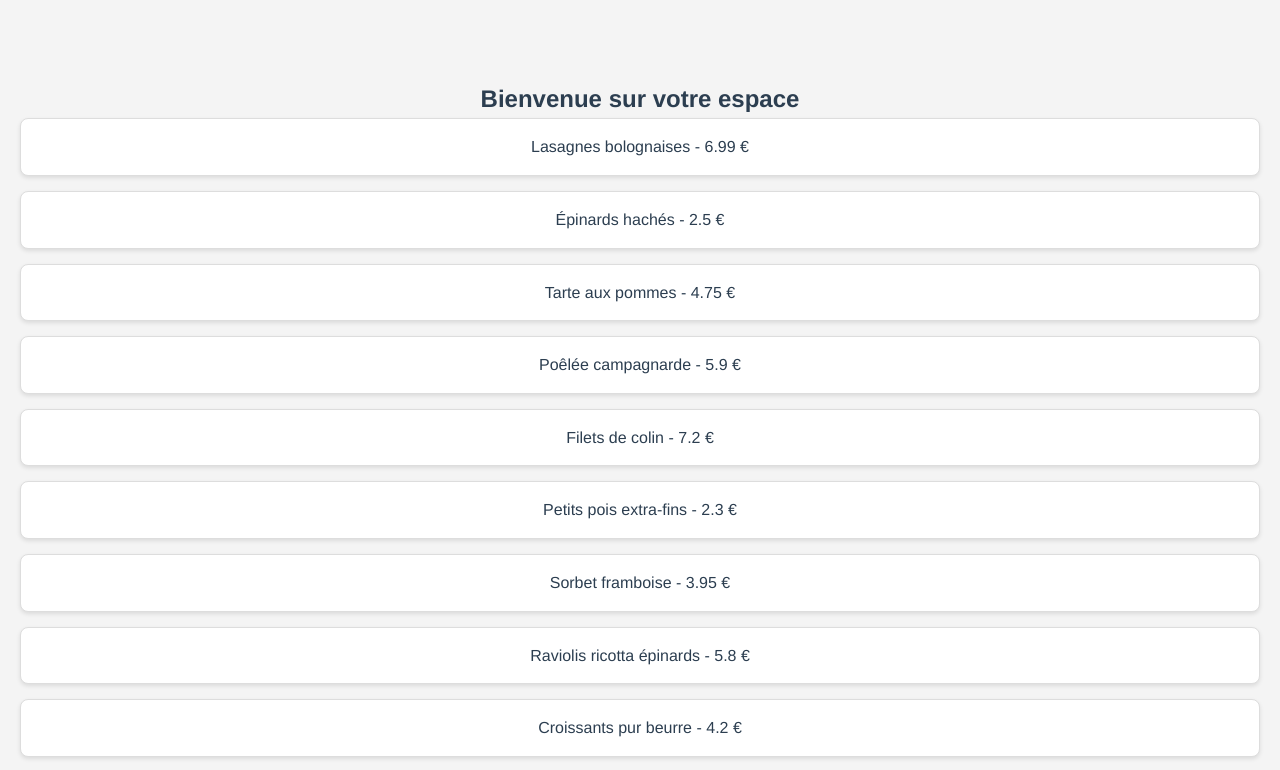
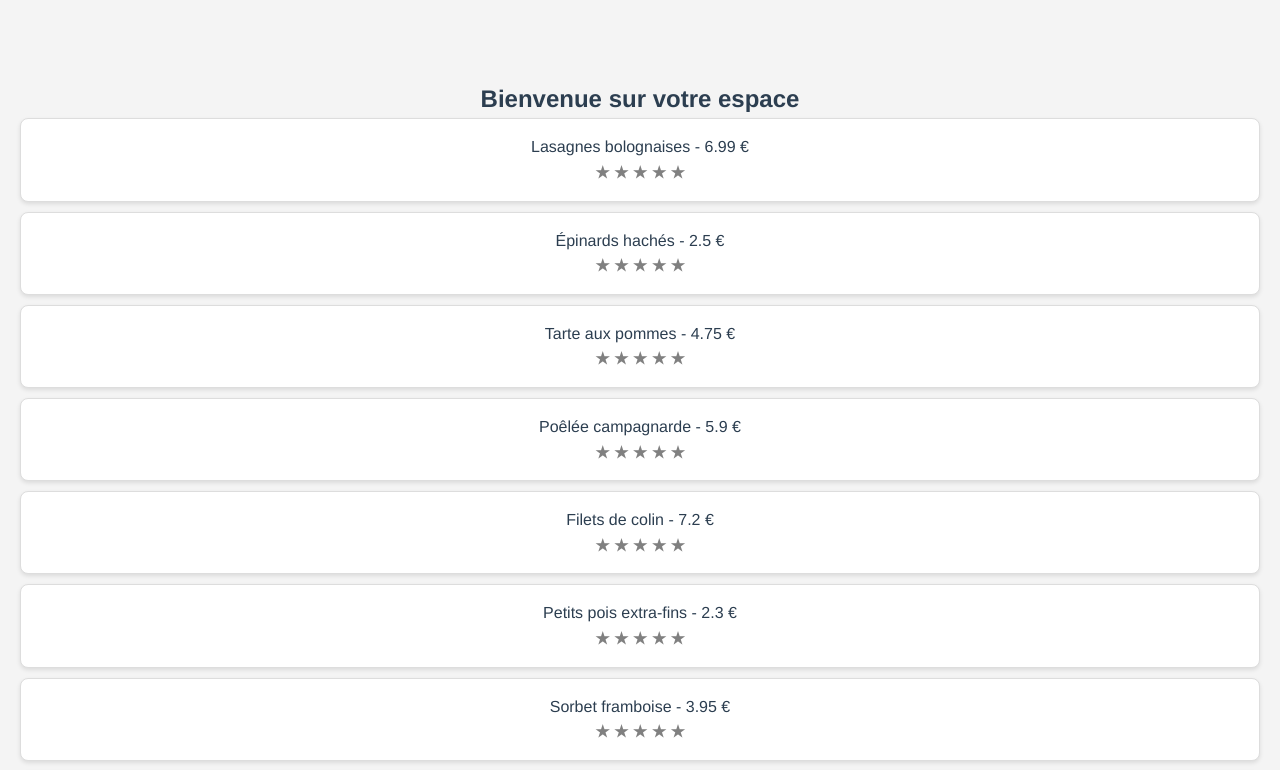
Before and after one commit to cynthiaapura/b3-rattrapages-apura-cynthia, a Vue app in the folder 14-frameworks-front/picard_app/: page / in a window 1280 px wide. Shown: the top 770 px of the page. Built offline with nearby package versions, Linux system fonts and the light colour scheme.

Commit message:
feat: add product rating system with toast notification

```diff
--- a/14-frameworks-front/picard_app/public/products.json
+++ b/14-frameworks-front/picard_app/public/products.json
@@ -5,6 +5,7 @@
     "description": "Lasagnes à la viande de bœuf, sauce tomate cuisinée.",
     "price": 6.99,
     "quantity": 12,
+    "rate": 0,
     "category": "Plats cuisinés",
     "expirationDate": "2025-12-01",
     "addedDate": "2025-08-01"
@@ -15,6 +16,7 @@
     "description": "Épinards surgelés prêts à cuisiner.",
     "price": 2.50,
     "quantity": 30,
+    "rate": 0,
     "category": "Légumes",
     "expirationDate": "2026-01-15",
     "addedDate": "2025-08-01"
@@ -25,6 +27,7 @@
     "description": "Tarte croustillante garnie de pommes caramélisées.",
     "price": 4.75,
     "quantity": 15,
+    "rate": 0,
     "category": "Desserts",
     "expirationDate": "2026-03-10",
     "addedDate": "2025-08-01"
@@ -35,6 +38,7 @@
     "description": "Mélange de pommes de terre, lardons et champignons.",
     "price": 5.90,
     "quantity": 20,
+    "rate": 0,
     "category": "Plats cuisinés",
     "expirationDate": "2026-05-01",
     "addedDate": "2025-08-01"
@@ -45,6 +49,7 @@
     "description": "Poisson blanc sans arêtes, surgelé.",
     "price": 7.20,
     "quantity": 18,
+    "rate": 0,
     "category": "Poissons",
     "expirationDate": "2026-06-15",
     "addedDate": "2025-08-01"
@@ -55,6 +60,7 @@
     "description": "Petits pois doux et tendres, surgelés.",
     "price": 2.30,
     "quantity": 40,
+    "rate": 0,
     "category": "Légumes",
     "expirationDate": "2026-04-01",
     "addedDate": "2025-08-01"
@@ -65,6 +71,7 @@
     "description": "Sorbet fruité sans colorant ni conservateur.",
     "price": 3.95,
     "quantity": 25,
+    "rate": 0,
     "category": "Desserts",
     "expirationDate": "2026-07-20",
     "addedDate": "2025-08-01"
@@ -75,6 +82,7 @@
     "description": "Pâtes farcies aux épinards et à la ricotta.",
     "price": 5.80,
     "quantity": 22,
+    "rate": 0,
     "category": "Plats cuisinés",
     "expirationDate": "2026-02-28",
     "addedDate": "2025-08-01"
@@ -85,6 +93,7 @@
     "description": "Viennoiseries précuites à réchauffer au four.",
     "price": 4.20,
     "quantity": 35,
+    "rate": 0,
     "category": "Petit-déjeuner",
     "expirationDate": "2026-08-01",
     "addedDate": "2025-08-01"
@@ -95,6 +104,7 @@
     "description": "Fruits rouges surgelés pour desserts ou smoothies.",
     "price": 4.10,
     "quantity": 28,
+    "rate": 0,
     "category": "Fruits",
     "expirationDate": "2026-09-01",
     "addedDate": "2025-08-01"
--- a/14-frameworks-front/picard_app/src/components/ProductList.vue
+++ b/14-frameworks-front/picard_app/src/components/ProductList.vue
@@ -1,9 +1,23 @@
 <template>
   <div>
     <h2>Bienvenue sur votre espace</h2>
+
+    <div v-if="showToast" class="toast-notification">
+        {{ toastMessage }}
+    </div>
     <ul>
-      <li v-for="product in products" :key="product.id">
+      <li v-for="product in products" :key="product.id" style="margin-bottom: 10px;">
         {{ product.name }} - {{ product.price }} €
+        <div>
+          <span
+            v-for="star in 5"
+            :key="star"
+            @click="setRating(product.id, star)"
+            :style="{ cursor: 'pointer', color: star <= product.rate ? 'gold' : 'gray' }"
+          >
+            ★
+          </span>
+        </div>
       </li>
     </ul>
   </div>
@@ -15,6 +29,8 @@ export default {
   data() {
     return {
       products: [],
+      showToast: false,
+      toastMessage: '',
     };
   },
   async mounted() {
@@ -31,6 +47,39 @@ export default {
         console.error('Erreur lors du chargement du fichier JSON :', error);
       }
     }
-  }
+  },
+  methods: {
+    setRating(productId, rating) {
+      const product = this.products.find(p => p.id === productId);
+      if (product) {
+        product.rate = rating;
+        localStorage.setItem('products', JSON.stringify(this.products));
+
+        this.toastMessage = `Votre note pour "${product.name}" est enregistrée.`;
+        this.showToast = true;
+        setTimeout(() => {
+            this.showToast = false;
+            this.toastMessage = '';
+        }, 3000);
+      }
+    },
+  },
 };
 </script>
+
+
+<style scoped>
+.toast-notification {
+  position: fixed;
+  bottom: 20px;
+  right: 20px;
+  background-color: #2c3e50;
+  color: white;
+  padding: 12px 20px;
+  border-radius: 4px;
+  box-shadow: 0 2px 8px rgba(0,0,0,0.2);
+  font-weight: 600;
+  z-index: 1000;
+  opacity: 0.9;
+}
+</style>
```
